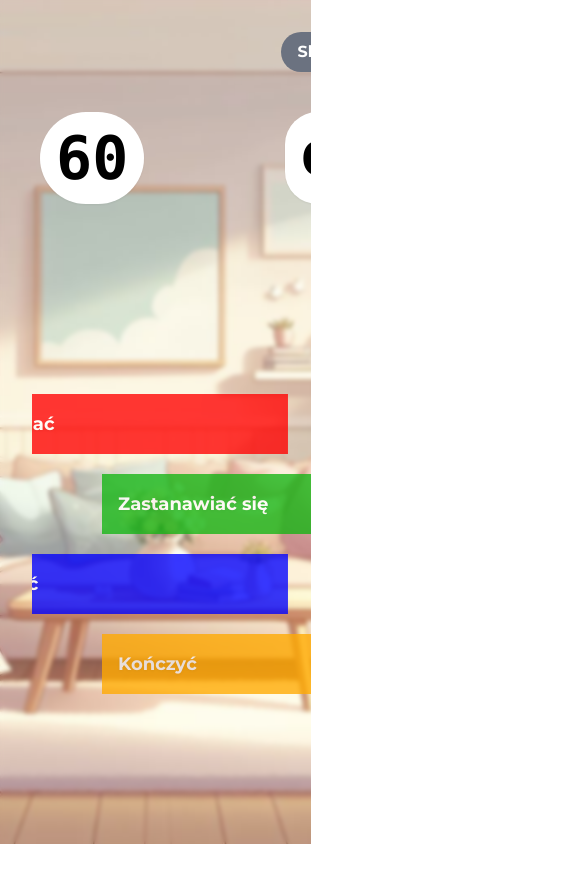
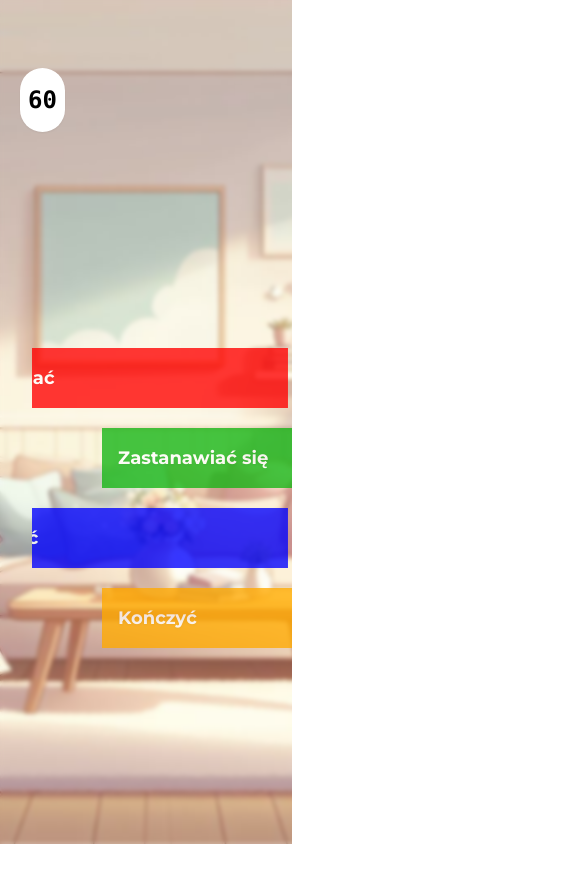
Before and after one commit to Stasnislau/words-learner, a React (Vite) app: page /game in a window 390 px wide. Shown: the top 882 px of the page, 585 px wide, since content can reach past the window. Built offline with nearby package versions, Linux system fonts and the light colour scheme.

Commit message:
Update Counter and Question components

```diff
--- a/src/components/game/counter.tsx
+++ b/src/components/game/counter.tsx
@@ -9,7 +9,7 @@ const Counter = ({ value }: { value: number }) => {
                     animate={{ opacity: 1, scale: 1 }}
                     transition={{ duration: 0.5 }}
                 >
-                    <p className="text-5xl font-bold">{value}</p>
+                    <p className="lg:text-6xl text-2xl font-bold">{value}</p>
                 </motion.div>
             </div>
         </AnimatePresence>
--- a/src/components/game/question.tsx
+++ b/src/components/game/question.tsx
@@ -3,6 +3,10 @@ import { useEffect, useState } from "react";
 
 const Question = ({ question }: { question: string }) => {
     const [isQuestionVisible, setIsQuestionVisible] = useState(false);
+    const [isAnimationComplete, setIsAnimationComplete] = useState(false);
+    const handleAnimationComplete = () => {
+        setIsAnimationComplete(true);
+    };
     useEffect(() => {
         setTimeout(() => {
             setIsQuestionVisible(true);
@@ -10,9 +14,9 @@ const Question = ({ question }: { question: string }) => {
     }, [question]);
     return (
         <motion.div
-            className="flex flex-row w-fit bg-white justify-center rounded-md px-20 py-4 z-[1]"
+            className="flex flex-row w-fit  bg-white justify-center rounded-md md:px-20 px-6 py-4 z-[1]"
             initial={{ opacity: 0.3, position: "absolute", transform: "translate(-50%, -50%) scale(1.5)", top: "50%", left: "50%" }}
-            animate={isQuestionVisible ? { opacity: 1, top: "10%", transform: "scale(1) translate(-50%, -50%)" } : { opacity: 1 }}
+            animate={isQuestionVisible ? { opacity: 1, top: "18%", transform: "scale(1) translate(-50%, -50%)" } : { opacity: 1 }}
             transition={isQuestionVisible ? { duration: 0.5, delay: 0.5 } : { duration: 0.8 }}
         >
             <p className='font-normal lg:text-lg text-md'>What is the translation of
--- a/src/components/game/timer.tsx
+++ b/src/components/game/timer.tsx
@@ -17,7 +17,7 @@ const Timer = ({ time }: { time: number }) => {
     const digits = time.toString().padStart(2, '0').split('');
 
     return (
-        <div className="flex justify-center items-center bg-white shadow-sm rounded-full p-4 min-w-max min-h-max">
+        <div className="flex justify-center items-center bg-white shadow-sm rounded-full lg:p-4 p-2 min-w-max min-h-max">
             <AnimatePresence mode="popLayout">
                 {digits.map((digit, index) => (
                     <motion.span
@@ -27,7 +27,7 @@ const Timer = ({ time }: { time: number }) => {
                         animate="animate"
                         exit="exit"
                         transition={{ duration: 0.5 }}
-                        className="text-6xl font-bold font-mono"
+                        className="lg:text-6xl text-2xl font-bold font-mono"
                     >
                         {digit}
                     </motion.span>
--- a/src/pages/game.tsx
+++ b/src/pages/game.tsx
@@ -72,15 +72,13 @@ const GamePage = () => {
         <div className="w-full h-screen flex flex-col">
             {hasFirstCountdownFinished ? (
                 <div className="flex flex-col grow">
-                    <div className='flex flex-col w-full justify-center items-center mt-6'>
-                        <Question key={"question" + key} question={question.current} />
-                    </div>
-                    <div className="flex flex-0.5 flex-row justify-end items-center gap-3 pt-2 px-10">
+                    <Question key={"question" + key} question={question.current} />
+                    <div className="flex flex-0.5 flex-row justify-end items-center gap-3 pt-2 md:px-10 px-5">
                         <button className={styles.grayButton} onClick={handleNext}>
                             Skip
                         </button>
                     </div>
-                    <div className='flex justify-between align-middle gap-3 p-10'>
+                    <div className='flex justify-between align-middle gap-3 md:p-10 p-5'>
                         <Timer time={time} />
                         <Counter key={"counter" + key} value={numberOfCorrectAnswers} />
                     </div>
```
